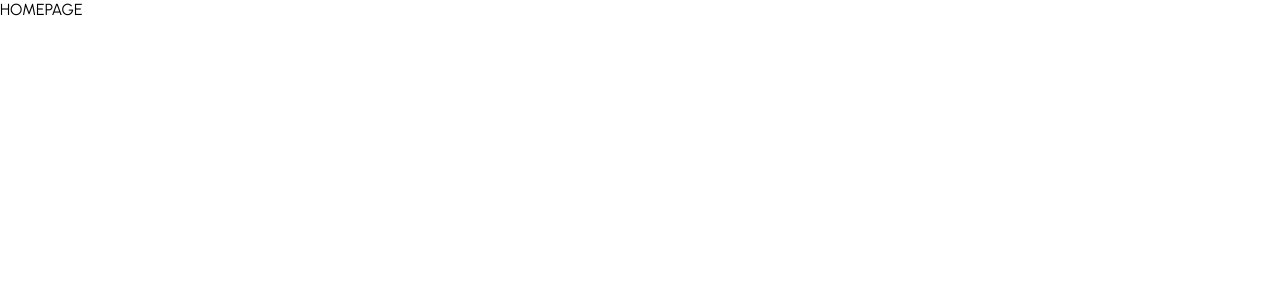
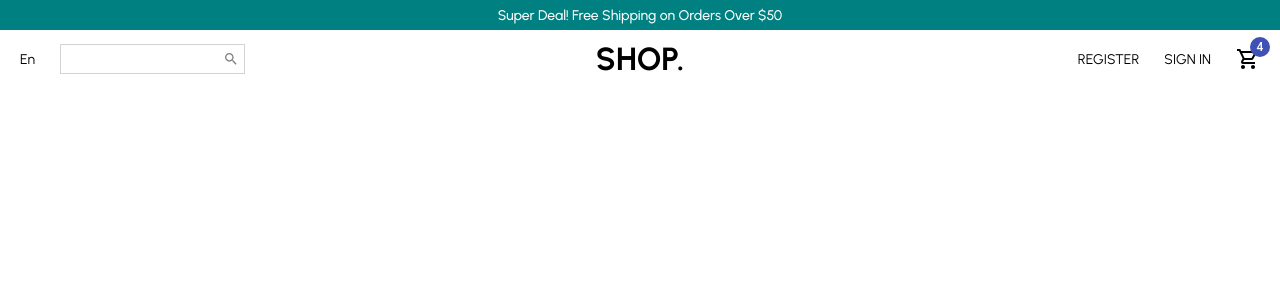
Before and after one commit to adhikarisushant/mern-lama-ecommerce, a React (Create React App) app: page / in a window 1280 px wide. Shown: the top 300 px of the page. Built offline with nearby package versions, Linux system fonts and the light colour scheme.

Commit message:
Ecommerce App Navbar Design

```diff
--- a/package.json
+++ b/package.json
@@ -3,12 +3,15 @@
   "version": "0.1.0",
   "private": true,
   "dependencies": {
+    "@material-ui/core": "^4.12.3",
+    "@material-ui/icons": "^4.11.2",
     "@testing-library/jest-dom": "^5.16.1",
     "@testing-library/react": "^12.1.2",
     "@testing-library/user-event": "^13.5.0",
     "react": "^17.0.2",
     "react-dom": "^17.0.2",
     "react-scripts": "5.0.0",
+    "styled-components": "^5.3.3",
     "web-vitals": "^2.1.2"
   },
   "scripts": {
--- /dev/null
+++ b/src/components/Announcement.jsx
@@ -0,0 +1,24 @@
+import styled from 'styled-components';
+import React from 'react';
+
+
+const Container = styled.div`
+    height: 30px;
+    background-color: teal;
+    color: white;
+    display: flex;
+    align-items: center;
+    justify-content: center;
+    font-size: 14px;
+    font-weight: 500;
+`;
+
+const Announcement = () => {
+    return (
+        <Container>
+            Super Deal! Free Shipping on Orders Over $50
+        </Container>
+    )
+}
+
+export default Announcement
--- /dev/null
+++ b/src/components/Navbar.jsx
@@ -0,0 +1,91 @@
+import { Badge } from '@material-ui/core'
+import { Search, ShoppingCartOutlined } from '@material-ui/icons'
+import React from 'react'
+import styled from 'styled-components'
+
+const Container = styled.div`
+    height: 60px;
+`
+
+const Wrapper = styled.div`
+    padding: 10px 20px;
+    display: flex;
+    justify-content: space-between;
+    align-items: center;
+`
+
+const Left = styled.div`
+    flex: 1;
+    display: flex;
+    align-items: center;
+`
+
+const Language = styled.span`
+    font-size: 14px;
+    cursor: pointer;
+`
+
+const SearchContainer = styled.div`
+    border: 0.5px solid lightgray;
+    display: flex;
+    align-items: center;
+    margin-left: 25px;
+    padding: 5px;
+`
+
+const Input = styled.input`
+    border: none;
+`
+
+const Center = styled.div`
+    flex: 1;
+    text-align: center;
+`
+
+const Logo = styled.h1`
+    font-weight: bold;
+`
+
+const Right = styled.div`
+    flex: 1;
+    display: flex;
+    align-items: center;
+    justify-content: flex-end;
+`
+
+const MenuItem = styled.div`
+    font-size: 14px;
+    cursor: pointer;
+    margin-left: 25px;
+`
+
+
+const Navbar = () => {
+    return (
+        <Container>
+            <Wrapper>
+                <Left>
+                    <Language>En</Language>
+                    <SearchContainer>
+                        <Input />
+                        <Search style={{color: "gray", fontSize: 16 }} />
+                    </SearchContainer>
+                </Left>
+                <Center><Logo>SHOP.</Logo></Center>
+                <Right>
+
+                    <MenuItem>REGISTER</MenuItem>
+                    <MenuItem>SIGN IN</MenuItem>
+                    <MenuItem>
+                        <Badge badgeContent={4} color="primary">
+                            <ShoppingCartOutlined />
+                        </Badge>
+                    </MenuItem>
+                </Right>
+
+            </Wrapper>
+        </Container>
+    )
+}
+
+export default Navbar
--- a/src/pages/Home.jsx
+++ b/src/pages/Home.jsx
@@ -1,9 +1,12 @@
 import React from 'react'
+import Announcement from '../components/Announcement'
+import Navbar from '../components/Navbar'
 
 const Home = () => {
     return (
         <div>
-            HOMEPAGE
+            <Announcement />
+            <Navbar />
         </div>
     )
 }
```
Also changed, not shown: 1 other file (tests, documents, lock files or other folders).
